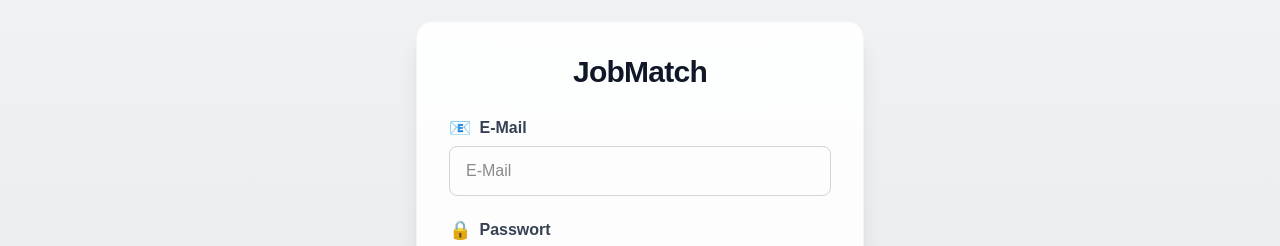
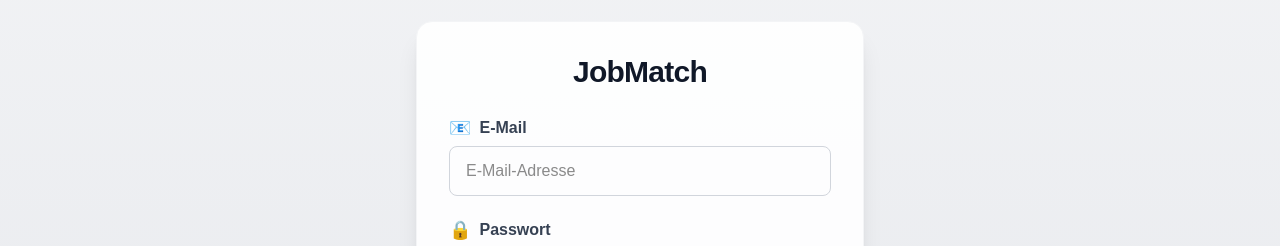
Before and after one commit to MrGrewe/tappv1, a Next.js app: page / in a window 1280 px wide. Shown: the part 160-406 px from the top of the page. Built offline with nearby package versions, Linux system fonts and the light colour scheme; no server answers.

Commit message:
UI: Placeholder statt Labels für alle Inputfelder

```diff
--- a/src/app/page.tsx
+++ b/src/app/page.tsx
@@ -54,7 +54,7 @@
             <input
               id="email"
               type="email"
-              placeholder="E-Mail"
+              placeholder="E-Mail-Adresse"
               className="w-full rounded-lg border border-gray-300 px-4 py-3 text-base focus:outline-none focus:ring-2 focus:ring-blue-500 transition"
               value={email}
               onChange={e => setEmail(e.target.value)}
```
